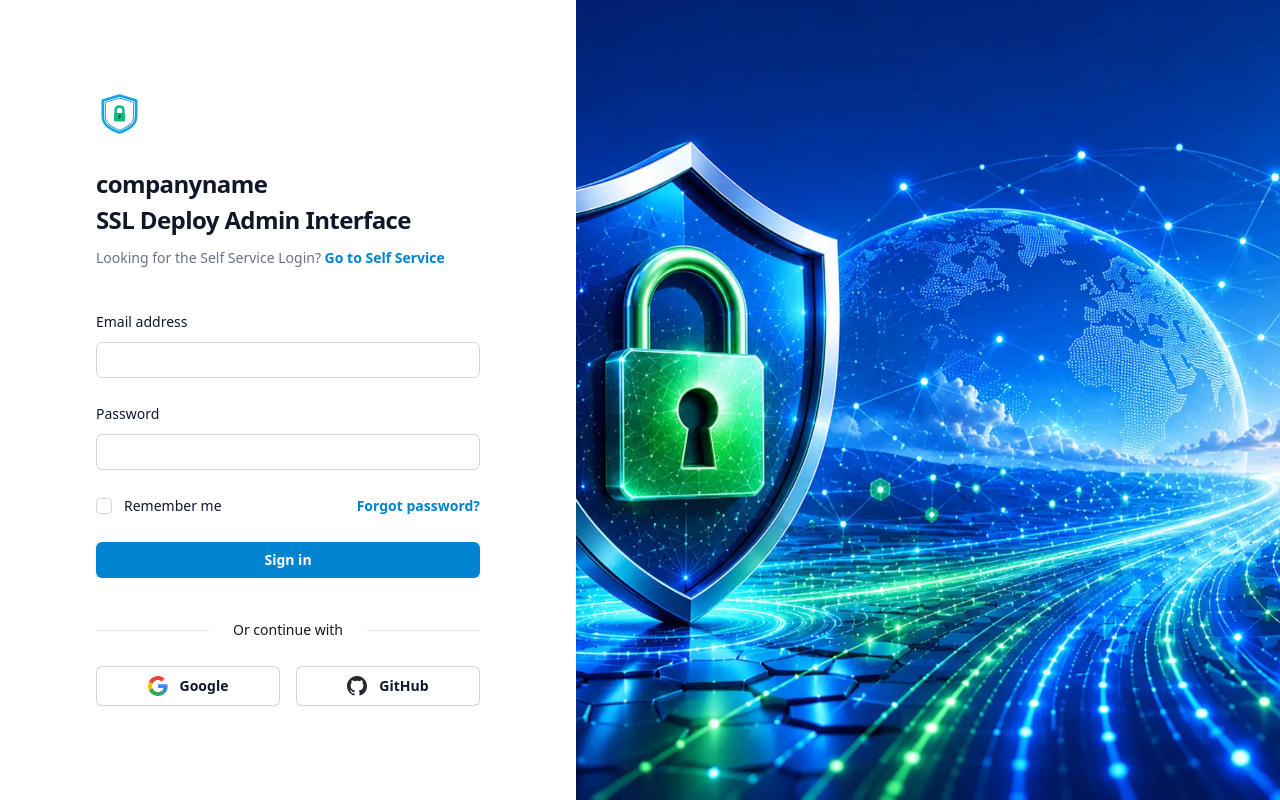
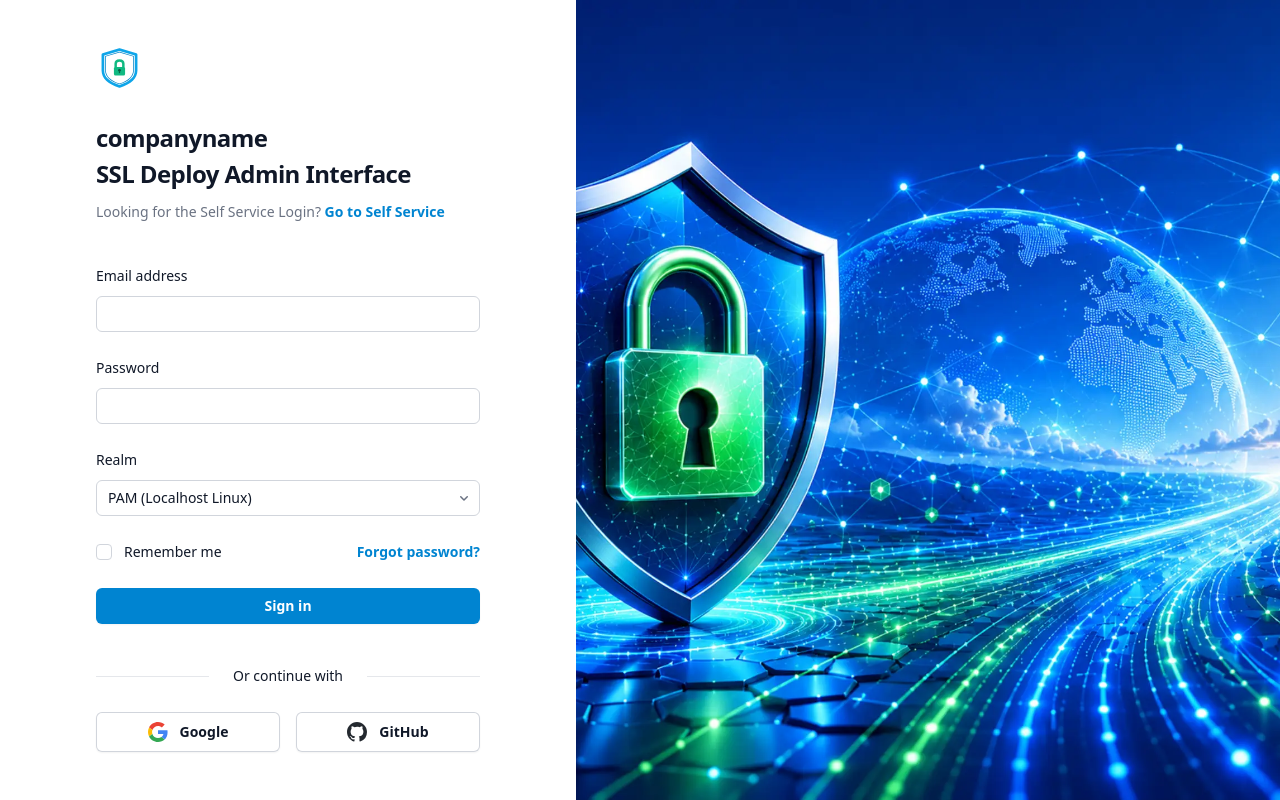
Before and after one commit to propstat-dev/ssldeploy, a Flask app: page /admin/ in a window 1280 px wide. Run offline with Flask 3, Linux system fonts and the light colour scheme.

Commit message:
Added picklist for Admin Log-In to choose realm
As of right now only PAM login for admins will be supported, but more options might be offered in the future.

```diff
--- a/ssldeploy/static/css/ssldeploy.css
+++ b/ssldeploy/static/css/ssldeploy.css
@@ -737,6 +737,9 @@
   .mt-10 {
     margin-top: calc(var(--spacing) * 10);
   }
+  .mr-2 {
+    margin-right: calc(var(--spacing) * 2);
+  }
   .mb-8 {
     margin-bottom: calc(var(--spacing) * 8);
   }
@@ -1668,9 +1671,6 @@
   .bg-\[\#fbf0df\] {
     background-color: #fbf0df;
   }
-  .bg-indigo-600 {
-    background-color: var(--color-indigo-600);
-  }
   .bg-transparent {
     background-color: transparent;
   }
@@ -2071,6 +2071,9 @@
   .pl-2 {
     padding-left: calc(var(--spacing) * 2);
   }
+  .pl-3 {
+    padding-left: calc(var(--spacing) * 3);
+  }
   .text-center {
     text-align: center;
   }
@@ -2255,9 +2258,6 @@
   }
   .text-gray-900 {
     color: var(--color-gray-900);
-  }
-  .text-indigo-600 {
-    color: var(--color-indigo-600);
   }
   .text-red-500 {
     color: var(--color-red-500);
@@ -2866,20 +2866,6 @@
     &:hover {
       @media (hover: hover) {
         background-color: var(--color-gray-50);
-      }
-    }
-  }
-  .hover\:bg-indigo-500 {
-    &:hover {
-      @media (hover: hover) {
-        background-color: var(--color-indigo-500);
-      }
-    }
-  }
-  .hover\:text-indigo-500 {
-    &:hover {
-      @media (hover: hover) {
-        color: var(--color-indigo-500);
       }
     }
   }
@@ -2949,6 +2935,11 @@
     &:focus-visible {
       outline-style: var(--tw-outline-style);
       outline-width: 2px;
+    }
+  }
+  .focus-visible\:-outline-offset-2 {
+    &:focus-visible {
+      outline-offset: calc(2px * -1);
     }
   }
   .focus-visible\:outline-offset-2 {
@@ -3088,6 +3079,12 @@
       }
     }
   }
+  .sm\:size-4 {
+    @media (width >= 40rem) {
+      width: calc(var(--spacing) * 4);
+      height: calc(var(--spacing) * 4);
+    }
+  }
   .sm\:px-6 {
     @media (width >= 40rem) {
       padding-inline: calc(var(--spacing) * 6);
@@ -3153,11 +3150,6 @@
       background-color: var(--color-gray-900);
     }
   }
-  .dark\:bg-indigo-500 {
-    @media (prefers-color-scheme: dark) {
-      background-color: var(--color-indigo-500);
-    }
-  }
   .dark\:bg-white\/5 {
     @media (prefers-color-scheme: dark) {
       background-color: color-mix(in srgb, #fff 5%, transparent);
@@ -3194,11 +3186,6 @@
       color: var(--color-gray-400);
     }
   }
-  .dark\:text-indigo-400 {
-    @media (prefers-color-scheme: dark) {
-      color: var(--color-indigo-400);
-    }
-  }
   .dark\:text-white {
     @media (prefers-color-scheme: dark) {
       color: var(--color-white);
@@ -3226,6 +3213,13 @@
       }
     }
   }
+  .dark\:\*\:bg-gray-800 {
+    @media (prefers-color-scheme: dark) {
+      :is(& > *) {
+        background-color: var(--color-gray-800);
+      }
+    }
+  }
   .dark\:placeholder\:text-gray-500 {
     @media (prefers-color-scheme: dark) {
       &::placeholder {
@@ -3258,15 +3252,6 @@
     @media (prefers-color-scheme: dark) {
       &:indeterminate {
         background-color: var(--color-indigo-500);
-      }
-    }
-  }
-  .dark\:hover\:bg-indigo-400 {
-    @media (prefers-color-scheme: dark) {
-      &:hover {
-        @media (hover: hover) {
-          background-color: var(--color-indigo-400);
-        }
       }
     }
   }
@@ -3278,15 +3263,6 @@
           @supports (color: color-mix(in lab, red, red)) {
             background-color: color-mix(in oklab, var(--color-white) 20%, transparent);
           }
-        }
-      }
-    }
-  }
-  .dark\:hover\:text-indigo-300 {
-    @media (prefers-color-scheme: dark) {
-      &:hover {
-        @media (hover: hover) {
-          color: var(--color-indigo-300);
         }
       }
     }
--- a/ssldeploy/templates/admin/adminlogin.html
+++ b/ssldeploy/templates/admin/adminlogin.html
@@ -40,6 +40,19 @@
                     <label for="password" class="block text-sm/6 font-medium text-gray-900 dark:text-gray-100">Password</label>
                     <div class="mt-2">
                         <input id="password" type="password" name="password" required autocomplete="current-password" class="block w-full rounded-md bg-white px-3 py-1.5 text-base text-gray-900 outline-1 -outline-offset-1 outline-gray-300 placeholder:text-gray-400 focus:outline-2 focus:-outline-offset-2 focus:outline-indigo-600 sm:text-sm/6 dark:bg-white/5 dark:text-white dark:outline-white/10 dark:placeholder:text-gray-500 dark:focus:outline-indigo-500" />
+                    </div>
+                    </div>
+                    <div>
+                    <label for="location" class="block text-sm/6 font-medium text-gray-900 dark:text-white">Realm</label>
+                    <div class="mt-2 grid grid-cols-1">
+                    <select id="location" name="location" class="col-start-1 row-start-1 w-full appearance-none rounded-md bg-white py-1.5 pr-8 pl-3 text-base text-gray-900 outline-1 -outline-offset-1 outline-gray-300 focus-visible:outline-2 focus-visible:-outline-offset-2 focus-visible:outline-indigo-600 sm:text-sm/6 dark:bg-white/5 dark:text-white dark:outline-white/10 dark:*:bg-gray-800 dark:focus-visible:outline-indigo-500">
+                        <option selected>PAM (Localhost Linux)</option>
+                        <option disabled>LDAP (Coming soon)</option>
+                        <option disabled>Active Directory</option>
+                    </select>
+                    <svg viewBox="0 0 16 16" fill="currentColor" data-slot="icon" aria-hidden="true" class="pointer-events-none col-start-1 row-start-1 mr-2 size-5 self-center justify-self-end text-gray-500 sm:size-4 dark:text-gray-400">
+                        <path d="M4.22 6.22a.75.75 0 0 1 1.06 0L8 8.94l2.72-2.72a.75.75 0 1 1 1.06 1.06l-3.25 3.25a.75.75 0 0 1-1.06 0L4.22 7.28a.75.75 0 0 1 0-1.06Z" clip-rule="evenodd" fill-rule="evenodd" />
+                    </svg>
                     </div>
                     </div>
 
```
